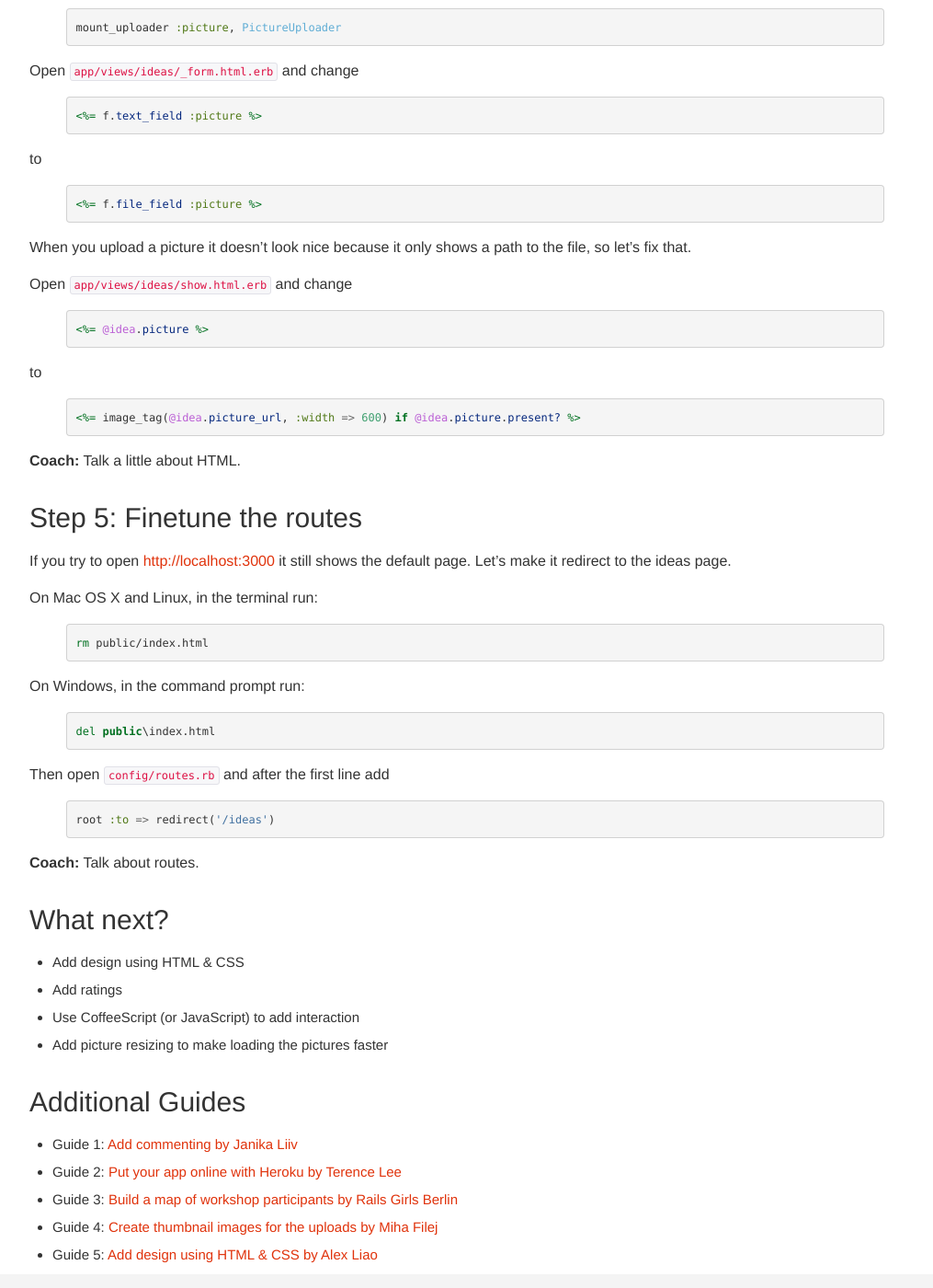
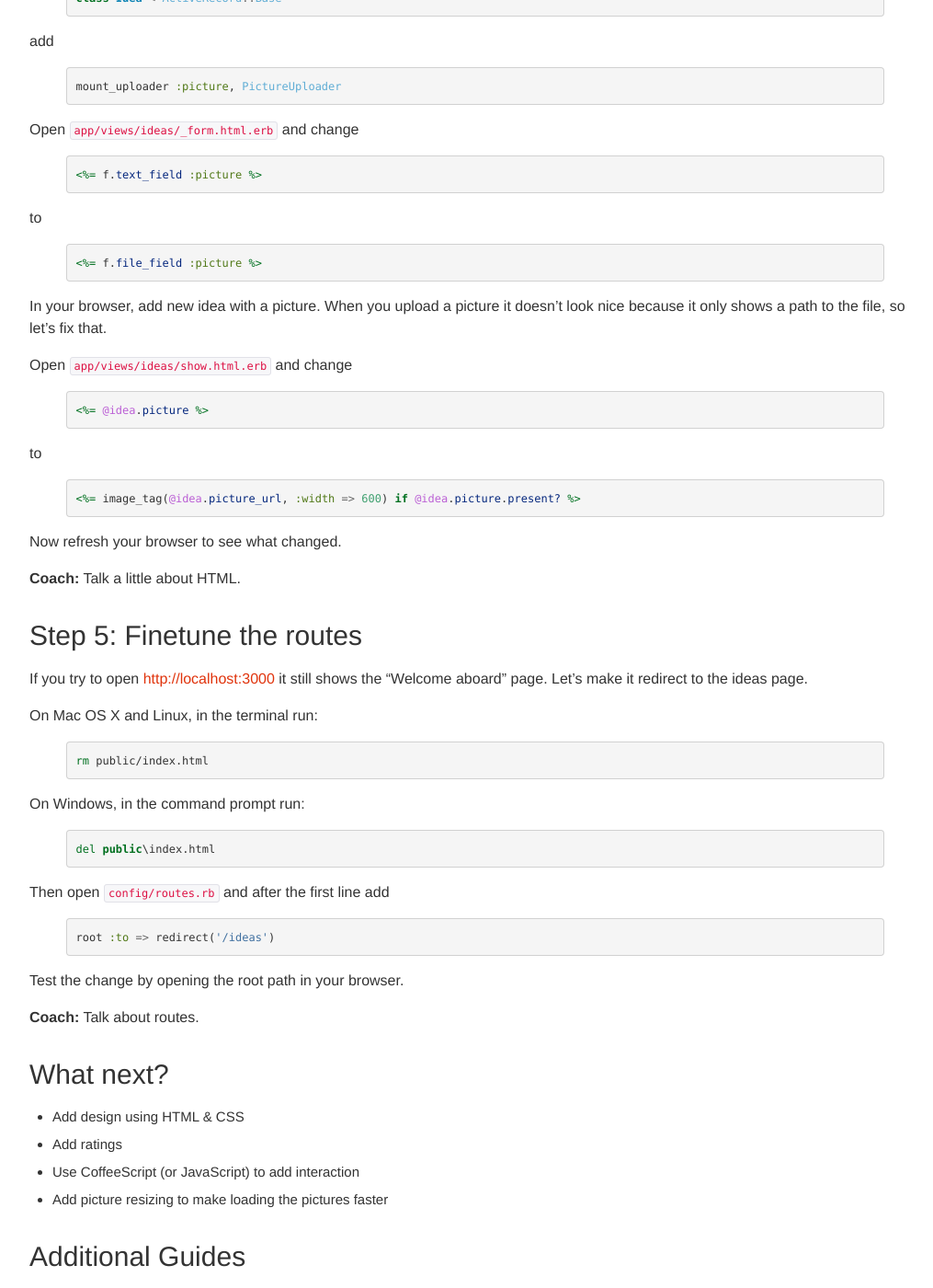
Before and after one commit to railsgirls/guides.railsgirls.com, a Jekyll site: the page built from _posts/2012-04-18-app.markdown, in a window 1280 px wide and 1400 px high, scrolled down 3638 px. Shown: the whole window at 92% size, without its empty margins (53-1068 px from the left). Built offline with Jekyll 4.4.1, drawn with Linux system fonts in a browser that asks for light colours; nearby versions of some CDN libraries; Markdown is read by kramdown in place of the engine named in the settings; some of the changed text lies outside the part shown.

Commit message:
Adds clearer places where people should try the added stuff

```diff
--- a/_posts/2012-04-18-app.markdown
+++ b/_posts/2012-04-18-app.markdown
@@ -9,6 +9,7 @@ permalink: app
 *Created by Vesa Vänskä, [@vesan](https://twitter.com/vesan)*
 
 **Make sure you have Rails installed.** [**Follow the installation guide**](/install) to get set up.
+
 
 ## Get to know the tools
 
@@ -28,6 +29,7 @@ Where you start the rails server and run commands.
 (Firefox, Safari, Chrome) for viewing your application.
 
 </div>
+
 
 ## *1.*Creating the application
 
@@ -49,11 +51,12 @@ cd railsgirls
 rails server
 {% endhighlight %}
 
-Open [http://localhost:3000](http://localhost:3000) in your browser.
+Open [http://localhost:3000](http://localhost:3000) in your browser. You should see "Welcome aboard" page, which means that the generation of your new app worked correctly.
 
 Hit `CTRL-C` in the terminal to quit the server.
 
 **Coach:** Explain what each command does. What was generated? What does the server do?
+
 
 ## *2.*Create Idea scaffold
 
@@ -67,9 +70,10 @@ rake db:migrate
 rails server
 {% endhighlight %}
 
-Open [http://localhost:3000/ideas](http://localhost:3000/ideas) in your browser.
+Open [http://localhost:3000/ideas](http://localhost:3000/ideas) in your browser. Click around and test what you got by running these few command-line commands.
 
 Hit `CTRL-C` to quit the server again when you've clicked around a little.
+
 
 ## *3.*Design
 
@@ -137,6 +141,8 @@ table, td, th { vertical-align: middle !important; border: none !important; }
 th { border-bottom: 1px solid #DDD !important; }
 {% endhighlight %}
 
+Now refresh the browser to see what was changed. You can also change the HTML & CSS further.
+
 **Coach:** Talk a little about CSS and layouts.
 
 
@@ -144,7 +150,7 @@ th { border-bottom: 1px solid #DDD !important; }
 
 We need to install a piece of software to let us upload files in Rails.
 
-Open `Gemfile` in the project directory and under the line
+Open `Gemfile` in the project directory using your text editor and under the line
 
 {% highlight ruby %}
 gem 'sqlite3'
@@ -196,7 +202,7 @@ to
 <%= f.file_field :picture %>
 {% endhighlight %}
 
-When you upload a picture it doesn't look nice because it only shows a path to the file, so let's fix that.
+In your browser, add new idea with a picture. When you upload a picture it doesn't look nice because it only shows a path to the file, so let's fix that.
 
 Open `app/views/ideas/show.html.erb` and change
 
@@ -210,12 +216,14 @@ to
 <%= image_tag(@idea.picture_url, :width => 600) if @idea.picture.present? %>
 {% endhighlight %}
 
+Now refresh your browser to see what changed.
+
 **Coach:** Talk a little about HTML.
 
 
 ## Step 5: Finetune the routes
 
-If you try to open [http://localhost:3000](http://localhost:3000) it still shows the default page. Let's make it redirect to the ideas page.
+If you try to open [http://localhost:3000](http://localhost:3000) it still shows the "Welcome aboard" page. Let's make it redirect to the ideas page.
 
 On Mac OS X and Linux, in the terminal run:
 
@@ -235,6 +243,8 @@ Then open `config/routes.rb` and after the first line add
 root :to => redirect('/ideas')
 {% endhighlight %}
 
+Test the change by opening the root path in your browser.
+
 **Coach:** Talk about routes.
 
 
```
